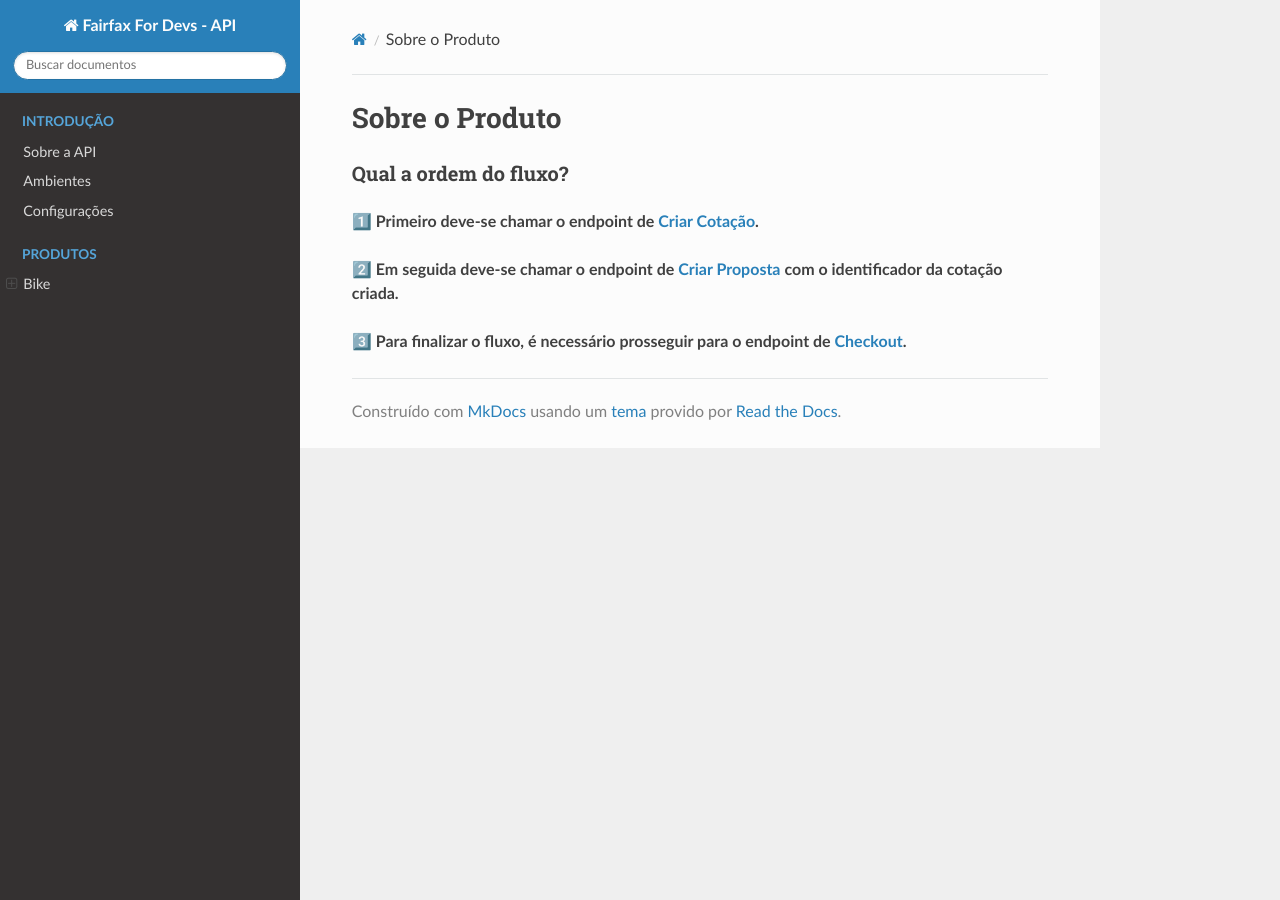
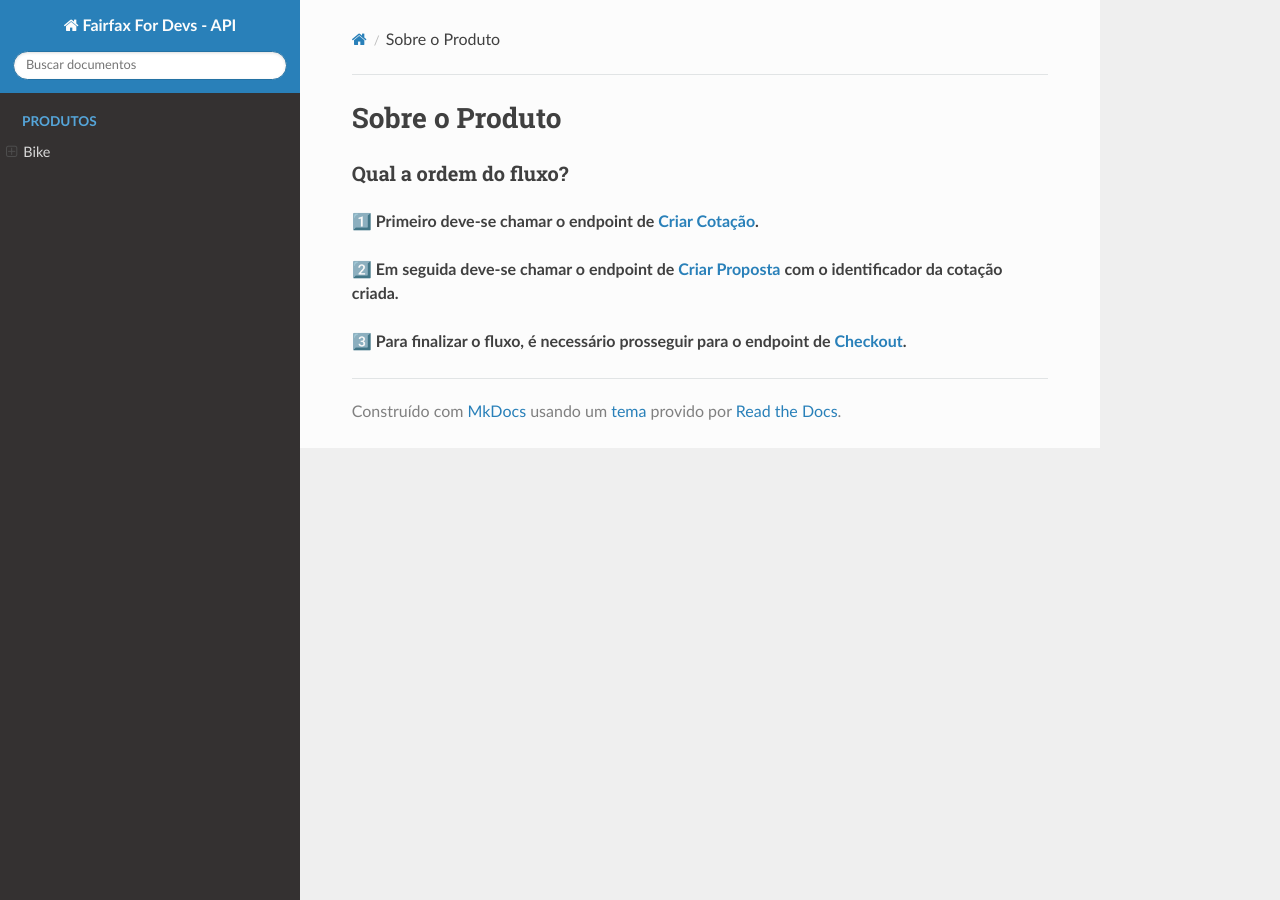
Before and after one commit to trinca137/ff-for-devs-docs, an MkDocs documentation site: the page built from docs/produtos/bike/fluxo-produto.md, in a window 1280 px wide. Built offline with MkDocs 1.6.1, drawn with Linux system fonts in a browser that asks for light colours; nearby versions of some CDN libraries.

Commit message:
some adjustments

```diff
--- a/mkdocs.yml
+++ b/mkdocs.yml
@@ -3,8 +3,6 @@ theme:
   name: readthedocs
   highlightjs: true
   locale: pt_BR
-extra_css:
-    - css/extra.css
 plugins:
   - search
   - mkdocstrings:
@@ -18,13 +16,9 @@ markdown_extensions:
       base_path: .
   - admonition
 nav:
-    - Introdução:
-        - Sobre a API: '../introducao/sobre-a-api'
-        - Ambientes: '../introducao/ambientes'
-        - Configurações: '../introducao/configuracoes'
-    - 'Produtos':
-        - 'Bike':
-            - 'Sobre o Produto': '../produtos/bike/sobre-o-produto'
-            - 'Criar Cotação': '../produtos/bike/criar-cotacao'
-            - 'Criar Proposta': '../produtos/bike/criar-proposta'
-            - 'Realizar Checkout': '../produtos/bike/realizar-checkout'
+    - Produtos:
+        - Bike:
+            - Fluxo Produto: '../produtos/bike/fluxo-produto'
+            - Criar Cotação: '../produtos/bike/criar-cotacao'
+            - Criar Proposta: '../produtos/bike/criar-proposta'
+            - Realizar Checkout: '../produtos/bike/realizar-checkout'
```
Also changed, not shown: docs/produtos/bike/fluxo-produto.md (renamed from docs/produtos/bike/sobre-o-produto.md), 1 other file.
